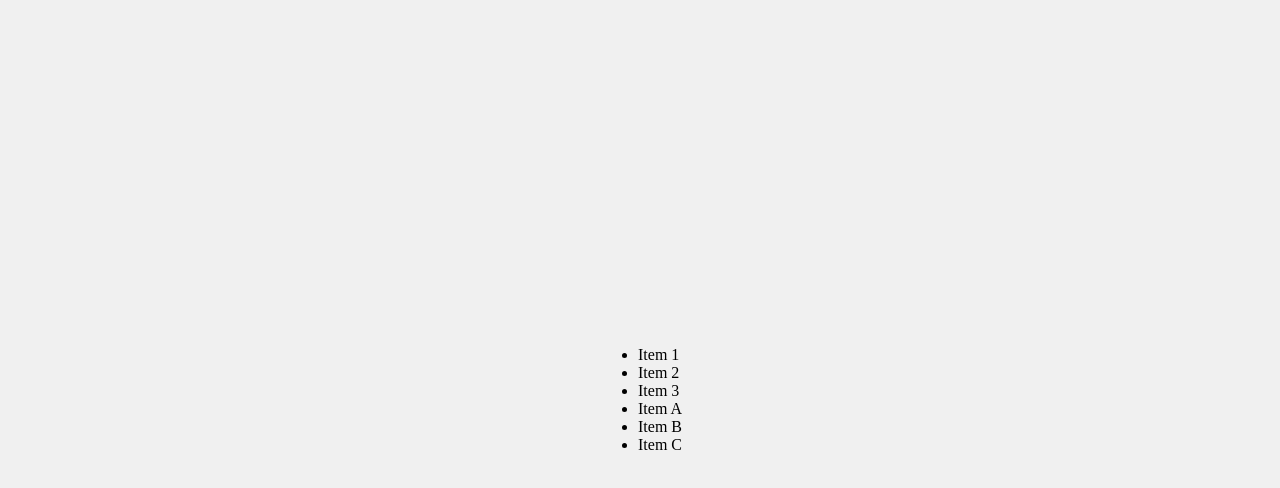
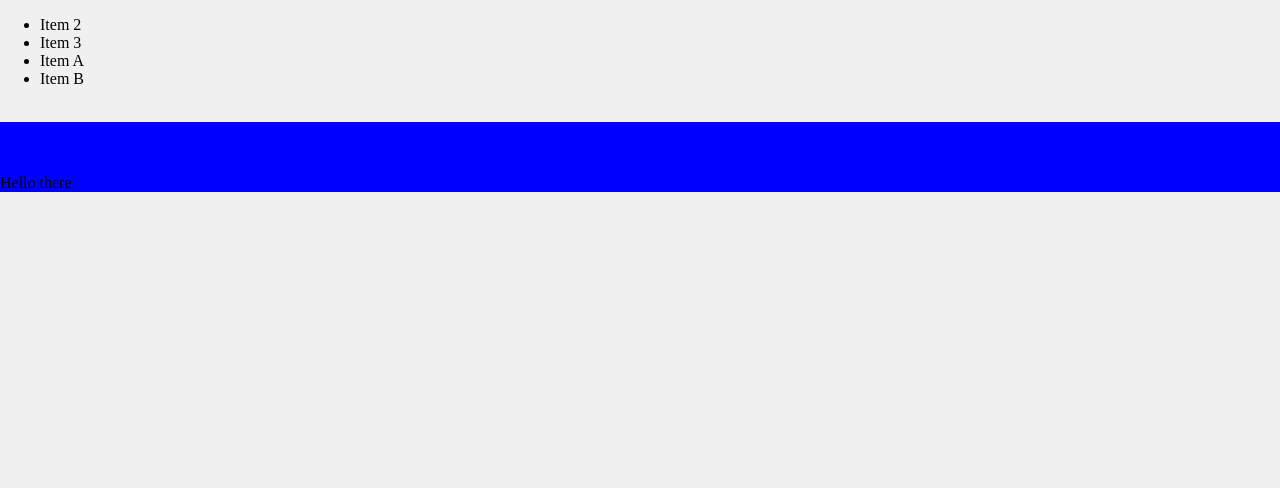
Before and after one commit to SyeedShovon/jquery_uba, a plain HTML site: page index.html in a window 1280 px wide. Drawn offline with nearby package versions, Linux system fonts and the light colour scheme.

Commit message:
jQuery udemy completed

```diff
--- a/index.html
+++ b/index.html
@@ -33,6 +33,11 @@
             <li>Item 3</li>
         </ul>
      </div>
+     <br>
+     <div id="cssChanger">
+        <br><br>
+        <p>Hello there</p>
+     </div>
 
 
     <script src="intro.js"></script>
--- a/intro.js
+++ b/intro.js
@@ -75,4 +75,21 @@ $(document).ready(function(){
         console.log("Index-"+index+" Val-"+value);
         $("#itemList").append("<li>"+value+"</>")
     });
+
+    $("#itemList li:last-child").remove();
+    $("#itemList li:contains(Item 1)").remove();
+
+    $('#cssChanger').css({
+        'background-color': 'blue',
+        'font-style': 'bold'
+    });
+
+    var boxWidth = $('#cssChanger').width();
+    var boxHeight = $('#cssChanger').height();
+    var innerBoxWidth = $('#cssChanger').innerWidth();
+    var innerBoxHeight = $('#cssChanger').innerHeight();
+    console.log(boxWidth);
+    console.log(boxHeight);
+    console.log(innerBoxWidth);
+    console.log(innerBoxHeight);
 });
--- a/style.css
+++ b/style.css
@@ -1,5 +1,4 @@
 body{
-    display: flex;
     justify-content: center;
     align-items: center;
     height: 100vh;
```
